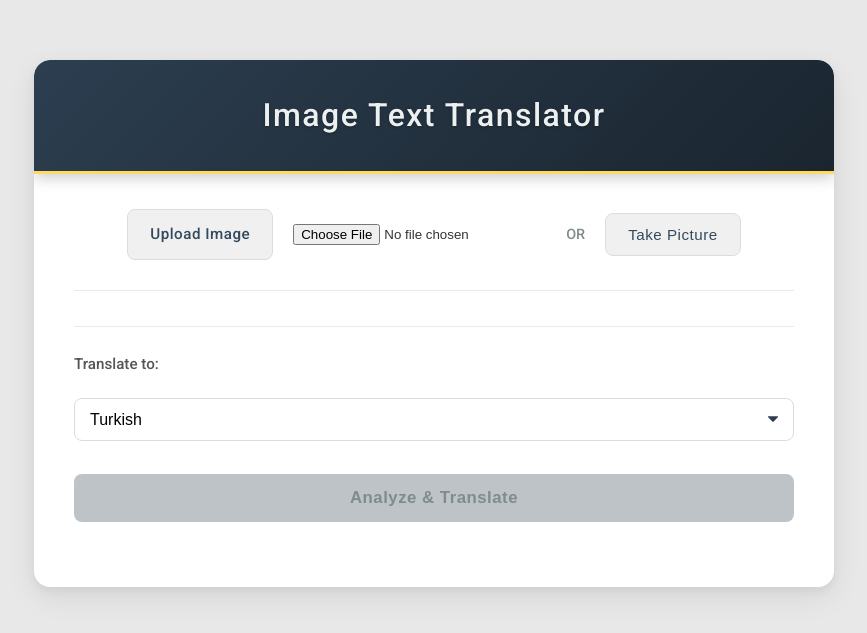
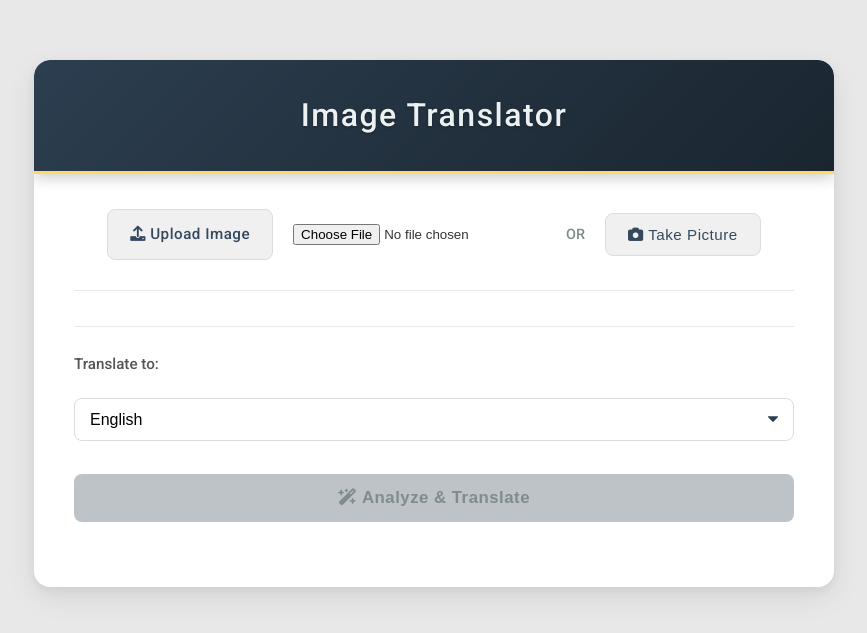
Before and after one commit to azazel1805/adai-visual, a Flask app: page / in a window 1280 px wide. Shown: the top 633 px of the page, without its empty margins (206-1073 px from the left). Run offline with Flask 3, Linux system fonts and the light colour scheme.

Commit message:
Update index.html

```diff
--- a/templates/index.html
+++ b/templates/index.html
@@ -3,46 +3,54 @@
 <head>
     <meta charset="UTF-8">
     <meta name="viewport" content="width=device-width, initial-scale=1.0">
-    <title>Image Text Translator</title>
-    <!-- Optional: Add a tech-style font like Poppins or Roboto -->
+    <title>Image Translator</title>
     <link rel="preconnect" href="https://fonts.googleapis.com">
     <link rel="preconnect" href="https://fonts.gstatic.com" crossorigin>
     <link href="https://fonts.googleapis.com/css2?family=Roboto:wght@300;400;500;700&display=swap" rel="stylesheet">
+    <!-- Simple Icons (like Font Awesome - optional, but nice for buttons) -->
+    <link rel="stylesheet" href="https://cdnjs.cloudflare.com/ajax/libs/font-awesome/6.0.0/css/all.min.css" integrity="sha512-9usAa10IRO0HhonpyAIVpjrylPvoDwiPUiKdWk5t3PyolY1cOd4DSE0Ga+ri4AuTroPR5aQvXU9xC6qOPnzFeg==" crossorigin="anonymous" referrerpolicy="no-referrer" />
     <link rel="stylesheet" href="{{ url_for('static', filename='css/style.css') }}">
 </head>
 <body>
     <div class="container">
         <!-- Tech Header -->
         <header class="app-header">
-             <h1>Image Text Translator</h1>
+             <h1>Image Translator</h1>
         </header>
 
         <!-- Input Selection -->
         <div class="input-options">
-            <label for="imageInput" class="file-label">Upload Image</label>
+            <label for="imageInput" class="file-label"><i class="fa-solid fa-upload"></i> Upload Image</label>
             <input type="file" id="imageInput" accept="image/*">
             <span>OR</span>
-            <button id="startCameraButton" class="secondary-button">Take Picture</button>
+            <button id="startCameraButton" class="secondary-button"><i class="fa-solid fa-camera"></i> Take Picture</button>
         </div>
 
         <!-- Camera View Area (Hidden initially) -->
         <div id="cameraArea" class="camera-view" style="display: none;">
             <video id="videoElement" autoplay playsinline></video>
-            <button id="snapButton" class="primary-accent-button">Snap Photo</button>
-            <button id="cancelCameraButton" class="secondary-button">Cancel</button>
+             <div class="camera-controls">
+                <button id="snapButton" class="primary-accent-button"><i class="fa-solid fa-circle-dot"></i> Snap Photo</button>
+                <button id="cancelCameraButton" class="secondary-button"><i class="fa-solid fa-xmark"></i> Cancel</button>
+            </div>
         </div>
 
         <!-- Common Controls -->
         <div class="upload-section">
             <label for="languageSelect">Translate to:</label>
             <select id="languageSelect">
+                <option value="english">English</option>
+                <option value="spanish">Spanish</option>
+                <option value="french">French</option>
+                <option value="german">German</option>
                 <option value="turkish">Turkish</option>
-                <option value="spanish">Spanish</option>
-                <option value="german">German</option>
-                <option value="french">French</option>
-                <option value="english">English</option>
+                <option value="italian">Italian</option>
+                <option value="portuguese">Portuguese</option>
+                <option value="japanese">Japanese</option>
+                <option value="russian">Russian</option>
+                <!-- Add more supported languages here -->
             </select>
-            <button id="analyzeButton" disabled>Analyze & Translate</button>
+            <button id="analyzeButton" disabled><i class="fa-solid fa-wand-magic-sparkles"></i> Analyze & Translate</button>
              <!-- Hidden canvas for capturing frame -->
             <canvas id="canvasElement" style="display: none;"></canvas>
         </div>
@@ -55,26 +63,43 @@
 
         <!-- Preview Area -->
         <div id="previewArea" style="display: none;">
-             <h2>Preview</h2>
+             <h2><i class="fa-solid fa-image"></i> Preview</h2>
              <img id="imagePreview" src="#" alt="Image Preview" />
         </div>
 
         <!-- Results Area -->
         <div id="resultsArea" style="display: none;">
-            <h2>Results</h2>
+            <h2><i class="fa-solid fa-rectangle-list"></i> Results</h2>
+            <!-- Extracted Text Box -->
             <div class="result-box">
-                <h3>Extracted Text:</h3>
+                <div class="result-header">
+                    <h3><i class="fa-solid fa-quote-left"></i> Extracted Text</h3>
+                    <button class="copy-button tertiary-button" data-target="extractedText" title="Copy Extracted Text">
+                        <i class="fa-regular fa-copy"></i> Copy
+                    </button>
+                </div>
                 <pre id="extractedText"></pre>
             </div>
+            <!-- Translated Text Box -->
             <div class="result-box">
-                <h3 id="translationLabel">Translated Text:</h3>
+                 <div class="result-header">
+                    <h3 id="translationLabel"><i class="fa-solid fa-language"></i> Translated Text</h3>
+                    <div> <!-- Wrapper for buttons -->
+                        <button id="speakButton" class="tertiary-button" title="Speak Translated Text" style="display: none;"> <!-- Hidden initially -->
+                            <i class="fa-solid fa-volume-high"></i> Speak
+                        </button>
+                        <button class="copy-button tertiary-button" data-target="translatedText" title="Copy Translated Text">
+                            <i class="fa-regular fa-copy"></i> Copy
+                        </button>
+                    </div>
+                </div>
                 <pre id="translatedText"></pre>
             </div>
         </div>
 
         <!-- Error Area -->
         <div id="errorArea" style="display: none;" class="error-message">
-            <h3>Error</h3>
+            <h3><i class="fa-solid fa-circle-exclamation"></i> Error</h3>
             <p id="errorMessage"></p>
         </div>
     </div>
```
